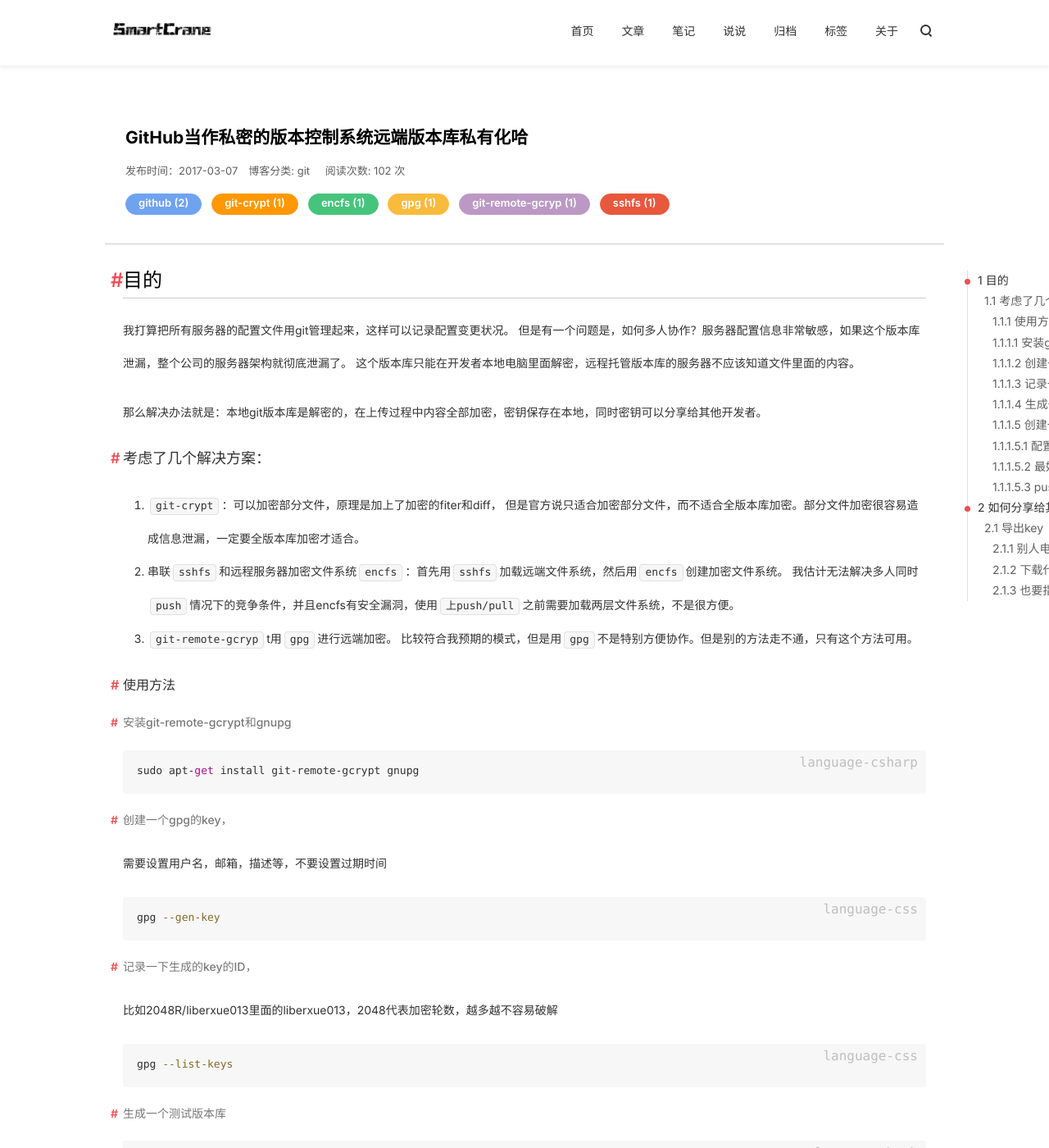
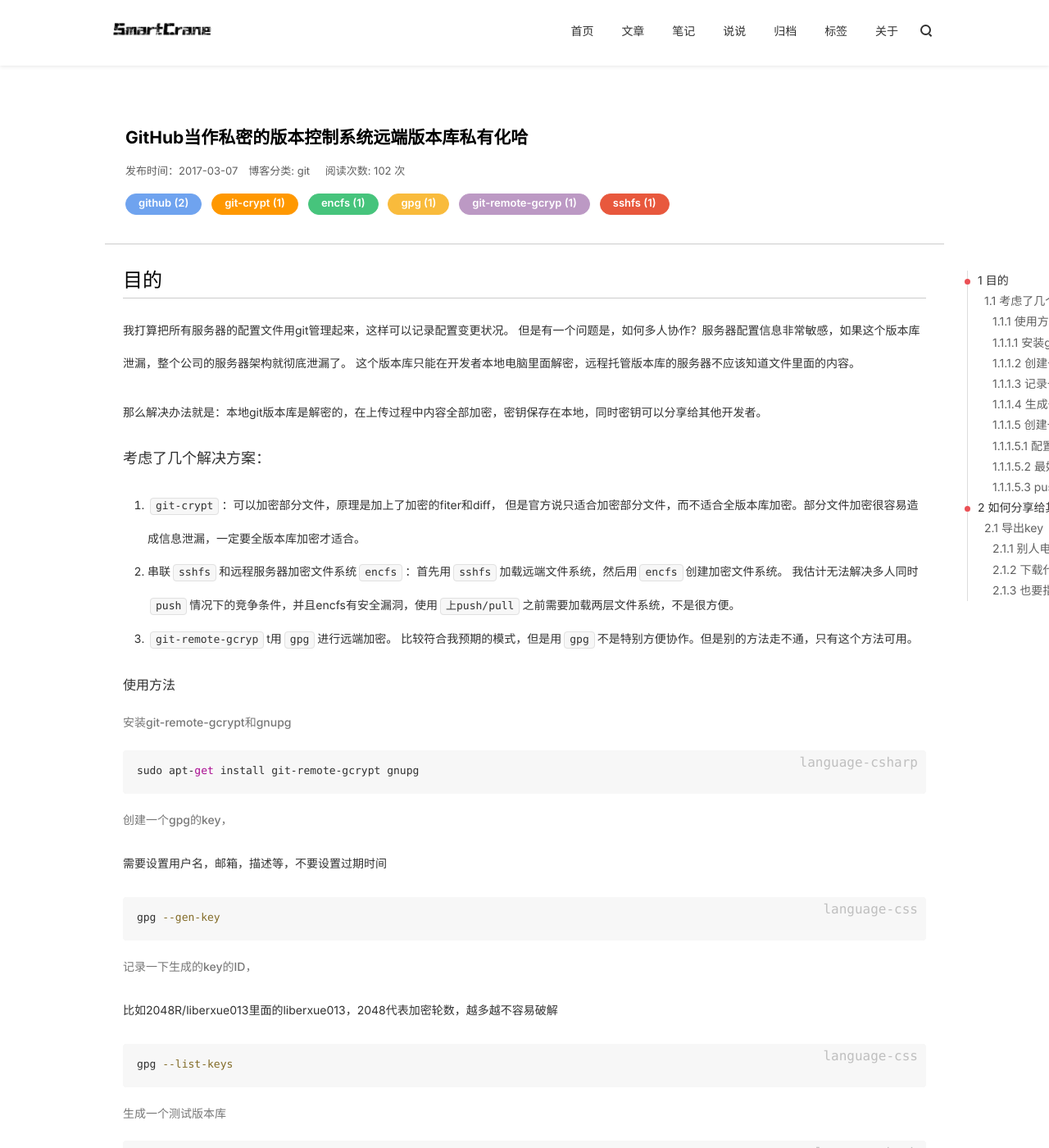
Before and after one commit to smartcrane2/smartcrane2.github.io, a Jekyll site: the page built from _posts/git/2017-03-07-githubyaunchengjiami.md, in a window 1280 px wide and 1400 px high. Shown: the whole window at 82% size. Built offline with Jekyll 4.4.1, drawn with Linux system fonts in a browser that asks for light colours; nearby versions of some CDN libraries; comment, search, counter and statistics services are not loaded.

Commit message:
test font style

```diff
--- a/style/style-smartcrane.css
+++ b/style/style-smartcrane.css
@@ -239,7 +239,7 @@ input:-ms-input-placeholder,textarea:-ms-input-placeholder{color:#5f5f5f;}
 .page-page{max-width:700px;}
 .post-content p{font-size:14px;word-wrap:break-word;word-break:break-word;line-height: 40px;}
 .post-content h1,.post-content h2,.post-content h3,.post-content h4,.post-content h5,.post-content h6{font-weight:500;position:relative;margin:20px 0;}
-.post-content h1::before,.post-content h2::before,.post-content h3::before,.post-content h4::before,.post-content h5::before,.post-content h6::before{font-weight:600;position:absolute;top:0;left:-15px;content:'#';color:#eb5055;}
+.post-content h1::before,.post-content h2::before,.post-content h3::before,.post-content h4::before,.post-content h5::before,.post-content h6::before{}
 .post-content pre{overflow-x:auto;margin:20px 0;border-radius:4px;background:#f7f7f7;text-shadow:none;}
 .post-content pre code{line-height:20px;margin:0;padding:1.3em;color:#313131;background-color:#f7f7f7;}
 pre code::after {font-size: 1rem;color: #BFBFBF;position: absolute;top: 5px;right: 10px;content:attr(class);}
```
